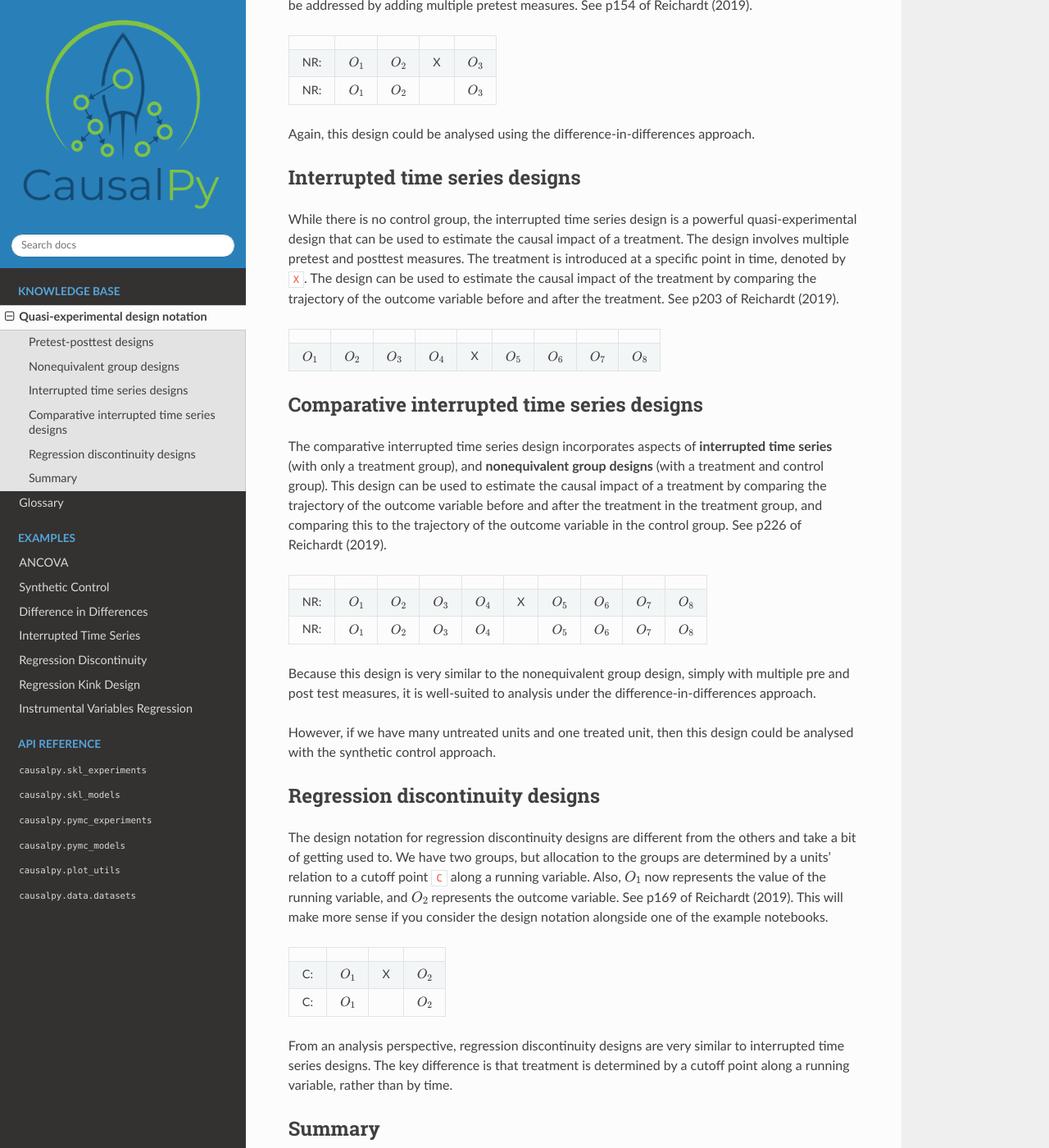
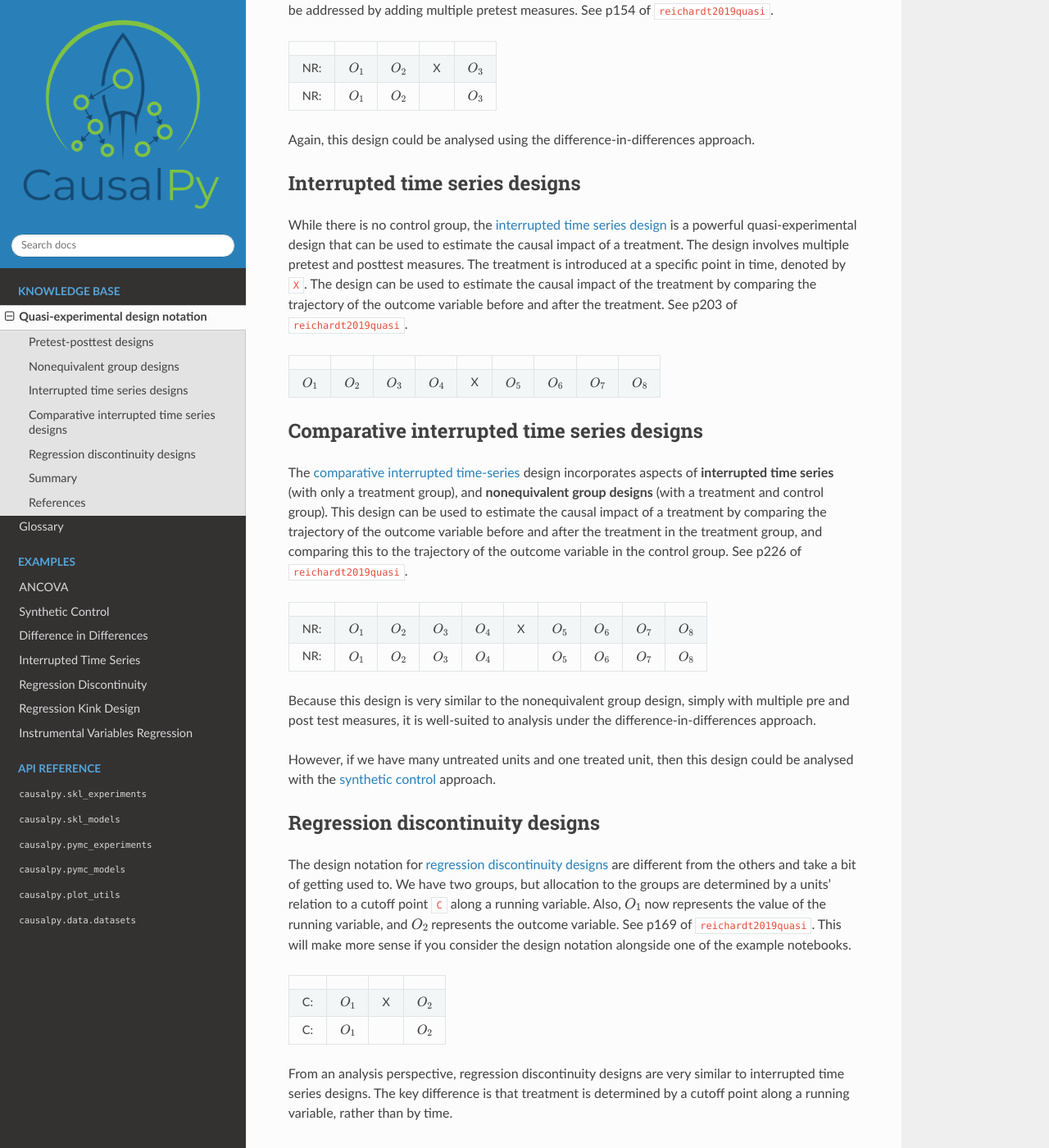
Before and after one commit to pymc-labs/CausalPy, a Sphinx documentation site: the page built from docs/source/design_notation.md, in a window 1280 px wide and 1400 px high, scrolled down 1878 px. Shown: the whole window at 82% size. Built offline with Sphinx 7.4.7 and the Read the Docs theme 2.0.0, drawn with Linux system fonts in a browser that asks for light colours; pages that are not in the unit, such as notebooks, are missing from menus; cross-references to code outside the pages are shown as plain code; some of the changed text lies outside the part shown.

Commit message:
add references and glossary terms

```diff
--- a/docs/source/design_notation.md
+++ b/docs/source/design_notation.md
@@ -1,18 +1,18 @@
 # Quasi-experimental design notation
 
-This page provides a concise summary of the tabular notation used by Shadish Cook & Campbell (2002) and Reichardt (2009). This notation provides a compact description of various experimental designs.  While it is possible to describe randomised designs using this notation, we focus purely on quasi-experimental designs here, with non-random allocation (abbreviated as `NR`). Observations are denoted by $O$. Time proceeds from left to right, so observations made through time are labelled as $O_1$, $O_2$, etc. The treatment is denoted by `X`. Rows represent different groups of units. Remember, a unit is a person, place, or thing that is the subject of the study.
+This page provides a concise summary of the tabular notation used by {cite:t}`shadish_cook_cambell_2002` and {cite:t}`reichardt2019quasi`. This notation provides a compact description of various experimental designs. While it is possible to describe randomised designs using this notation, we focus purely on {term}`quasi-experimental<Quasi-experiment>` designs here, with non-random allocation (abbreviated as `NR`). Observations are denoted by $O$. Time proceeds from left to right, so observations made through time are labelled as $O_1$, $O_2$, etc. The treatment is denoted by `X`. Rows represent different groups of units. Remember, a unit is a person, place, or thing that is the subject of the study.
 
 ## Pretest-posttest designs
 
-One of the simplest designs is the pretest-posttest design. Here we have one row, denoting a single group of units. There is an `X` which means all are treated. The pretest is denoted by $O_1$ and the posttest by $O_2$. See p99 of Reichardt (2019).
+One of the simplest designs is the pretest-posttest design. Here we have one row, denoting a single group of units. There is an `X` which means all are treated. The pretest is denoted by $O_1$ and the posttest by $O_2$. See p99 of {cite:t}`reichardt2019quasi`.
 
 |    |   |    |
 |----|---|----|
 $O_1$ | X | $O_2$ |
 
-Informally, if we think about drawing conclusions about the causal impact of the treatment based on the change from $O_1$ to $O_2$, we might say that the treatment caused the change. However, this is a tenuous conclusion because we have no way of knowing what would have happened in the absence of the treatment.
+Informally, if we think about drawing conclusions about the {term}`causal impact` of the treatment based on the change from $O_1$ to $O_2$, we might say that the treatment caused the change. However, this is a tenuous conclusion because we have no way of knowing what would have happened in the absence of the treatment.
 
-A variation of this design which may (slightly) improve this situation from the perspective of making causal claims, would be to take multiple pretest measures. This is shown below, see p107 of Reichardt (2019).
+A variation of this design which may (slightly) improve this situation from the perspective of making causal claims, would be to take multiple pretest measures. This is shown below, see p107 of {cite:t}`reichardt2019quasi`.
 
 |    |  |   |    |
 |----|--|---|----|
@@ -24,7 +24,7 @@
 
 In randomized experiments, with large enough groups, the randomization process should ensure that the treatment and control groups are equivalent. However, in quasi-experimental designs, with non-random (`NR`) allocation, we could expect there to be differences between the treatment and control groups. This poses some challenges in making strong causal claims about the impact of the treatment.
 
-For example, in the simplest nonequivalent group design, we have two groups, one treated and one not treated, and just one posttest. See p114 of Reichardt (2019).
+For example, in the simplest {term}`nonequivalent group design<NEGD>`, we have two groups, one treated and one not treated, and just one posttest. See p114 of {cite:t}`reichardt2019quasi`.
 
 |     |   |    |
 |-----|---|----|
@@ -33,7 +33,7 @@
 
 The above design would be considered weak - the lack of a pre-test measure makes it hard to know whether differences between the groups at $O_1$ are due to the treatment or to pre-existing differences between the groups.
 
-This limitation can be addressed by adding a pretest measure. See p115 of Reichardt (2019).
+This limitation can be addressed by adding a pretest measure. See p115 of {cite:t}`reichardt2019quasi`.
 
 |     |    |   |    |
 |-----|----|---|----|
@@ -41,10 +41,10 @@
 | NR: | $O_1$ |   | $O_2$ |
 
 Non-equivalent group designs like this, with a pretest and a posttest measure could be analysed in a number of ways:
-1. **ANCOVA:** Here, the group would be a categorical predictor, the pretest measure would be a covariate, and the posttest measure would be the outcome.
-2. **Difference-in-differences:** We can apply linear modeling approaches such as `y ~ group + time + group:time` to estimate the treatment effect. Here, `y` is the outcome measure, `group` is a binary variable indicating treatment or control group, and `time` is a binary variable indicating pretest or posttest.
+1. **{term}`ANCOVA`:** Here, the group would be a categorical predictor, the pretest measure would be a covariate, and the posttest measure would be the outcome.
+2. **{term}`Difference in differences`:** We can apply linear modeling approaches such as `y ~ group + time + group:time` to estimate the treatment effect. Here, `y` is the outcome measure, `group` is a binary variable indicating treatment or control group, and `time` is a binary variable indicating pretest or posttest.
 
-A limitation of the nonequivalent group designs with single pre and posttest measures is that we don't know how the groups were changing over time before the treatment was introduced. This can be addressed by adding multiple pretest measures. See p154 of Reichardt (2019).
+A limitation of the nonequivalent group designs with single pre and posttest measures is that we don't know how the groups were changing over time before the treatment was introduced. This can be addressed by adding multiple pretest measures. See p154 of {cite:t}`reichardt2019quasi`.
 
 |     |    |   | |    |
 |-----|----|---|-|----|
@@ -55,7 +55,7 @@
 
 ## Interrupted time series designs
 
-While there is no control group, the interrupted time series design is a powerful quasi-experimental design that can be used to estimate the causal impact of a treatment. The design involves multiple pretest and posttest measures. The treatment is introduced at a specific point in time, denoted by `X`. The design can be used to estimate the causal impact of the treatment by comparing the trajectory of the outcome variable before and after the treatment. See p203 of Reichardt (2019).
+While there is no control group, the {term}`interrupted time series design` is a powerful quasi-experimental design that can be used to estimate the causal impact of a treatment. The design involves multiple pretest and posttest measures. The treatment is introduced at a specific point in time, denoted by `X`. The design can be used to estimate the causal impact of the treatment by comparing the trajectory of the outcome variable before and after the treatment. See p203 of {cite:t}`reichardt2019quasi`.
 
 |     |    |   |    |   |    |    |    |    |
 |-----|----|---|----|---|----|----|----|----|
@@ -63,7 +63,7 @@
 
 ## Comparative interrupted time series designs
 
-The comparative interrupted time series design incorporates aspects of **interrupted time series** (with only a treatment group), and **nonequivalent group designs** (with a treatment and control group). This design can be used to estimate the causal impact of a treatment by comparing the trajectory of the outcome variable before and after the treatment in the treatment group, and comparing this to the trajectory of the outcome variable in the control group. See p226 of Reichardt (2019).
+The {term}`comparative interrupted time-series<CITS>` design incorporates aspects of **interrupted time series** (with only a treatment group), and **nonequivalent group designs** (with a treatment and control group). This design can be used to estimate the causal impact of a treatment by comparing the trajectory of the outcome variable before and after the treatment in the treatment group, and comparing this to the trajectory of the outcome variable in the control group. See p226 of {cite:t}`reichardt2019quasi`.
 
 |     |    |   |    |   |    |    |    |    | |
 |-----|----|---|----|---|----|----|----|----|-|
@@ -73,11 +73,11 @@
 
 Because this design is very similar to the nonequivalent group design, simply with multiple pre and post test measures, it is well-suited to analysis under the difference-in-differences approach.
 
-However, if we have many untreated units and one treated unit, then this design could be analysed with the synthetic control approach.
+However, if we have many untreated units and one treated unit, then this design could be analysed with the {term}`synthetic control` approach.
 
 ## Regression discontinuity designs
 
-The design notation for regression discontinuity designs are different from the others and take a bit of getting used to. We have two groups, but allocation to the groups are determined by a units' relation to a cutoff point `C` along a running variable. Also, $O_1$ now represents the value of the running variable, and $O_2$ represents the outcome variable. See p169 of Reichardt (2019). This will make more sense if you consider the design notation alongside one of the example notebooks.
+The design notation for {term}`regression discontinuity designs<RDD>` are different from the others and take a bit of getting used to. We have two groups, but allocation to the groups are determined by a units' relation to a cutoff point `C` along a running variable. Also, $O_1$ now represents the value of the running variable, and $O_2$ represents the outcome variable. See p169 of {cite:t}`reichardt2019quasi`. This will make more sense if you consider the design notation alongside one of the example notebooks.
 
 |     |    |   |    |
 |-----|----|---|----|
@@ -88,3 +88,8 @@
 
 ## Summary
 This page has offered a brief overview of the tabular notation used to describe quasi-experimental designs. The notation is a useful tool for summarizing the design of a study, and can be used to help identify the strengths and limitations of a study design. But readers are strongly encouraged to consult the original sources when assessing the relative strengths and limitations of making causal claims under different quasi-experimental designs.
+
+## References
+:::{bibliography}
+:filter: docname in docnames
+:::
--- a/docs/source/glossary.rst
+++ b/docs/source/glossary.rst
@@ -35,7 +38,6 @@
    Interrupted time series design
    ITS
       A quasi-experimental design to estimate a treatment effect where a series of observations are collected before and after a treatment. No control group is present.
-
 
    Instrumental Variable regression
    IV
@@ -88,7 +91,6 @@
    Wilkinson notation
       A notation for describing statistical models :footcite:p:`wilkinson1973symbolic`.
 
-
    Two Stage Least Squares
    2SLS
       An estimation technique for estimating the parameters of an IV regression. It takes its name from the fact that it uses two OLS regressions - a first and second stage.
```
Also changed, not shown: other parts of docs/source/glossary.rst (+4 -0 lines), docs/source/references.bib (+8 -0 lines).
